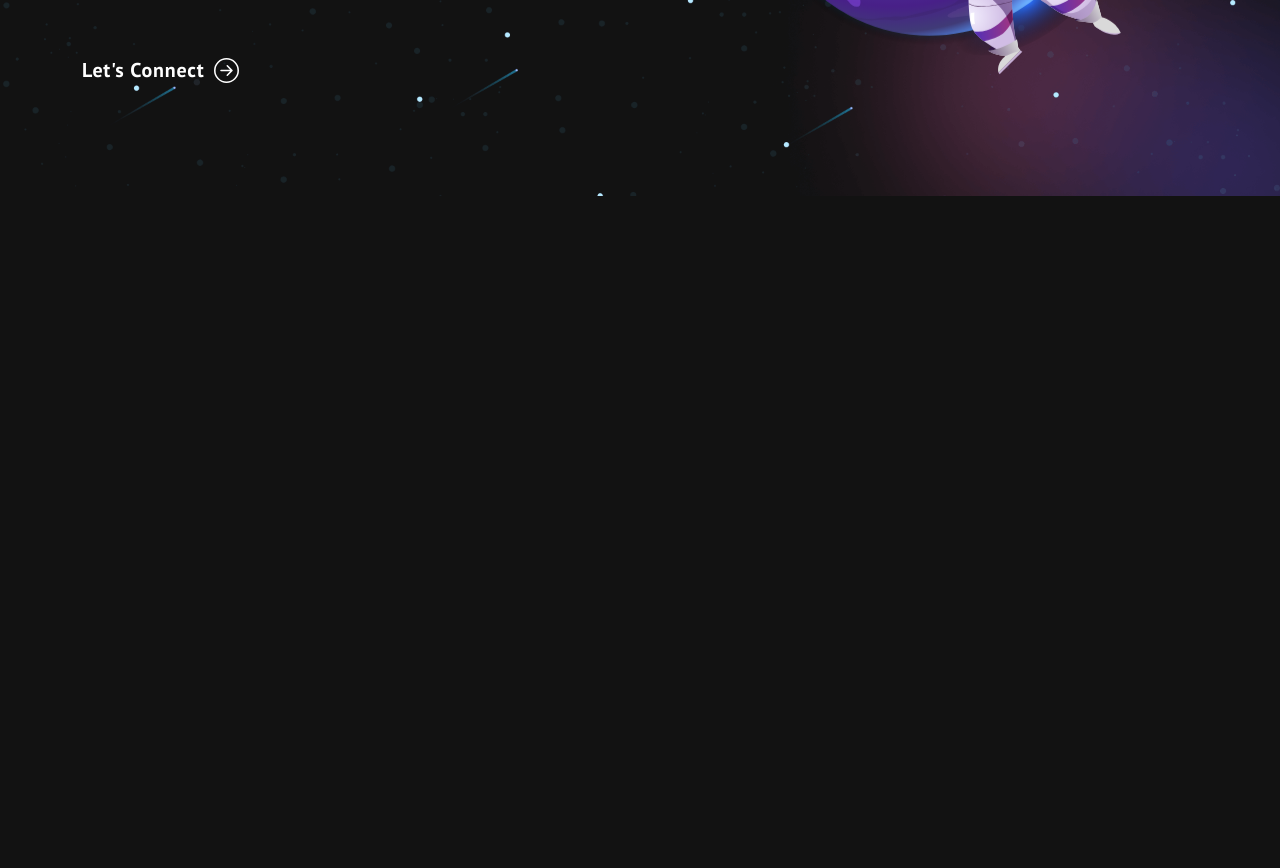
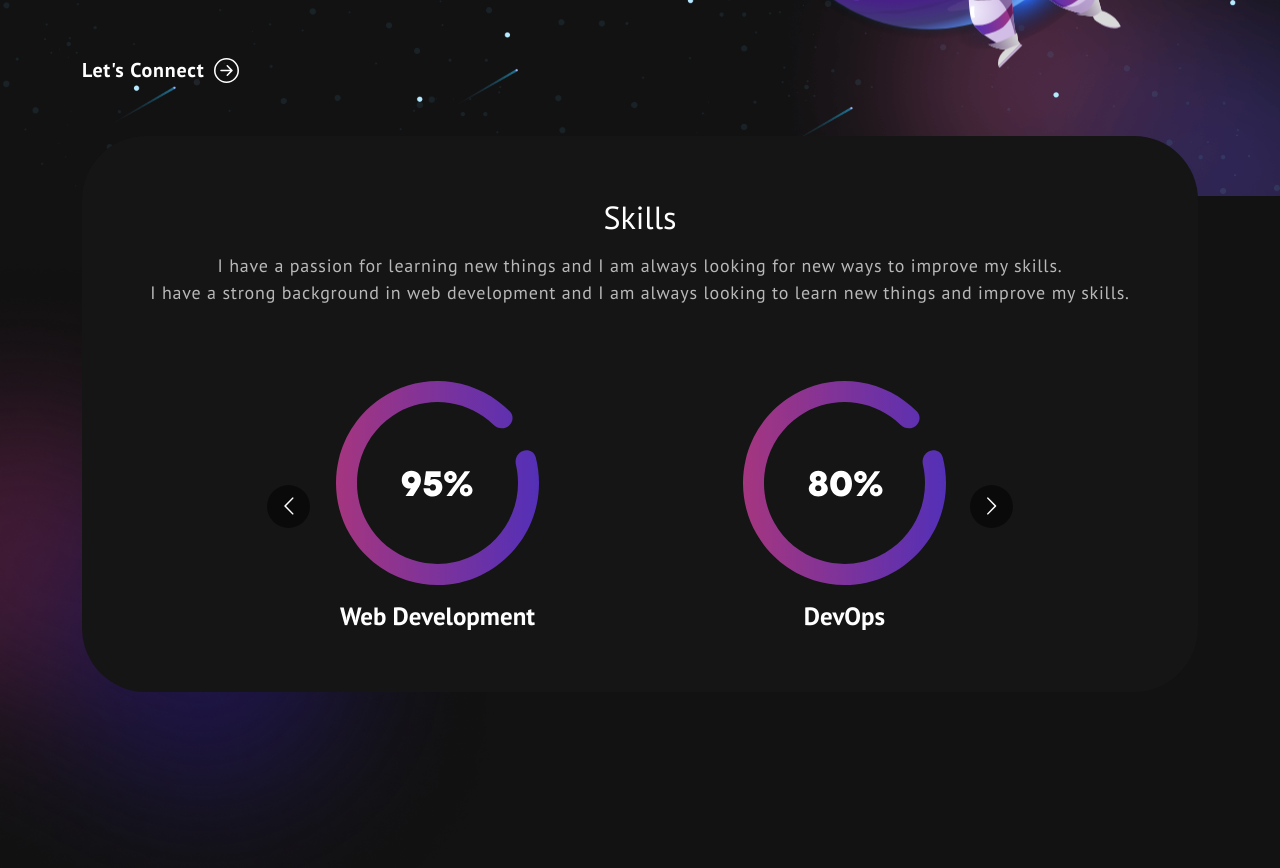
Before and after one commit to aliakbarzohour/React-Portfolio, a React (Create React App) app: page / in a window 1280 px wide. Shown: the part 500-1368 px from the top of the page. Before the commit the page ends 800 px from the top, so only its background shows below. Built offline with nearby package versions, Linux system fonts and the light colour scheme; the HTML template or start-up script is replaced by a standard one.

Commit message:
Skills Components

```diff
--- a/package.json
+++ b/package.json
@@ -12,6 +12,7 @@
     "react-bootstrap": "^2.4.0",
     "react-bootstrap-icons": "^1.8.4",
     "react-dom": "^18.2.0",
+    "react-multi-carousel": "^2.8.2",
     "react-scripts": "5.0.1",
     "typed.js": "^2.0.12",
     "web-vitals": "^2.1.4"
--- a/src/App.jsx
+++ b/src/App.jsx
@@ -3,15 +3,18 @@ import 'bootstrap/dist/css/bootstrap.min.css';
 // Global Styles
 import './App.css';
 // Hero Section Component
-import Banner from './components/Banner';
+import HeroSection from './components/HeroSection';
 // Navbar Component
 import NavBar from './components/NavBar';
+// Skills Component
+import Skills from './components/Skills';
 
 function App() {
   return (
     <div className="App">
       <NavBar/>
-      <Banner/>
+      <HeroSection/>
+      <Skills/>
     </div>
   );
 }
--- a/src/components/Banner.jsx
+++ b/src/components/HeroSection.jsx
@@ -6,9 +6,9 @@ import * as Icon from "react-bootstrap-icons";
 // Hero Section image
 import headerImg from "../assets/image/header-img.svg";
 // Style for the Hero Section
-import "./Banner.css";
+import "./HeroSection.css";
 
-function Banner() {
+function HeroSection() {
   // Hooks for the Hero Section
   // Loop for To Rotate the text
   const [loopNum, setLoopNum] = useState(0);
@@ -104,4 +104,4 @@ function Banner() {
     </>
   );
 }
-export default Banner;
+export default HeroSection;
--- /dev/null
+++ b/src/components/Skills.css
@@ -0,0 +1,49 @@
+.skills {
+    position: relative;
+    padding: 0 0 50px 0;
+}
+
+.skills-box {
+    background-color: #151515;
+    border-radius: 64px;
+    -webkit-border-radius: 64px;
+    -moz-border-radius: 64px;
+    -ms-border-radius: 64px;
+    -o-border-radius: 64px;
+    padding: 60px 50px;
+    text-align: center;
+    margin-top: -60px;
+}
+
+.skills h5 {
+    font-size: 25px;
+    font-weight: 700;
+}
+
+.skills p {
+    font-size: 18px;
+    color: #B8B8B8;
+    line-height: 1.5em;
+    letter-spacing: .8px;
+    margin: 14px 0 75px 0;
+}
+
+.skills-slider {
+    width: 80%;
+    margin: 0 auto;
+    position: relative;
+}
+
+.skills-slider .item img {
+    width: 50%;
+    margin: 0 auto 15px auto;
+}
+
+.background-image-left {
+    width: 40%;
+    position: absolute;
+    left: 0;
+    top: 10%;
+    bottom: 0;
+    z-index: -4;
+}
--- /dev/null
+++ b/src/components/Skills.jsx
@@ -0,0 +1,86 @@
+import React from "react";
+// Styles
+import "./Skills.css";
+// Multi Carousel Component
+import Carousel from "react-multi-carousel";
+import "react-multi-carousel/lib/styles.css";
+// React Bootstrap
+import { Col, Container, Row } from "react-bootstrap";
+// Skills meter Svg
+import meter1 from "../assets/image/meter1.svg";
+import meter2 from "../assets/image/meter2.svg";
+import meter3 from "../assets/image/meter3.svg";
+// Background Image
+import colorSharp from '../assets/image/color-sharp.png';
+
+function Skills() {
+  // Carousel Responsive Settings
+  const responsive = {
+    superLargeDesktop: {
+      // the naming can be any, depends on you.
+      breakpoint: { max: 4000, min: 3000 },
+      items: 5,
+    },
+    desktop: {
+      breakpoint: { max: 3000, min: 1024 },
+      items: 3,
+    },
+    tablet: {
+      breakpoint: { max: 1024, min: 464 },
+      items: 2,
+    },
+    mobile: {
+      breakpoint: { max: 464, min: 0 },
+      items: 1,
+    },
+  };
+
+  return (
+    // React Fragment
+    <>
+      <section id="skills" className="skills">
+        <Container>
+          <Row>
+            <Col>
+              <div className="skills-box">
+                <h2>Skills</h2>
+                <p>
+                  I have a passion for learning new things and I am always
+                  looking for new ways to improve my skills. <br /> I have a
+                  strong background in web development and I am always looking
+                  to learn new things and improve my skills.
+                </p>
+                <Carousel
+                  responsive={responsive}
+                  infinite={true}
+                  className="skills-slider"
+                >
+                  <div className="item">
+                    <img src={meter1} alt="" />
+                    <h5>Web Development</h5>
+                  </div>
+                  <div className="item">
+                    <img src={meter2} alt="" />
+                    <h5>DevOps</h5>
+                  </div>
+                  <div className="item">
+                    <img src={meter3} alt="" />
+                    <h5>FullStack Development</h5>
+                  </div>
+                  <div className="item">
+                    <img src={meter1} alt="" />
+                    <h5>Front-End Teacher</h5>
+                  </div>
+                </Carousel>
+              </div>
+            </Col>
+          </Row>
+        </Container>
+        {/* Background Image */}
+        <img src={colorSharp} className="background-image-left"/>
+      </section>
+    </>
+  );
+}
+
+export default Skills;
```
Also changed, not shown: src/components/HeroSection.css (renamed from src/components/Banner.css), 1 other file (tests, documents, lock files or other folders).
